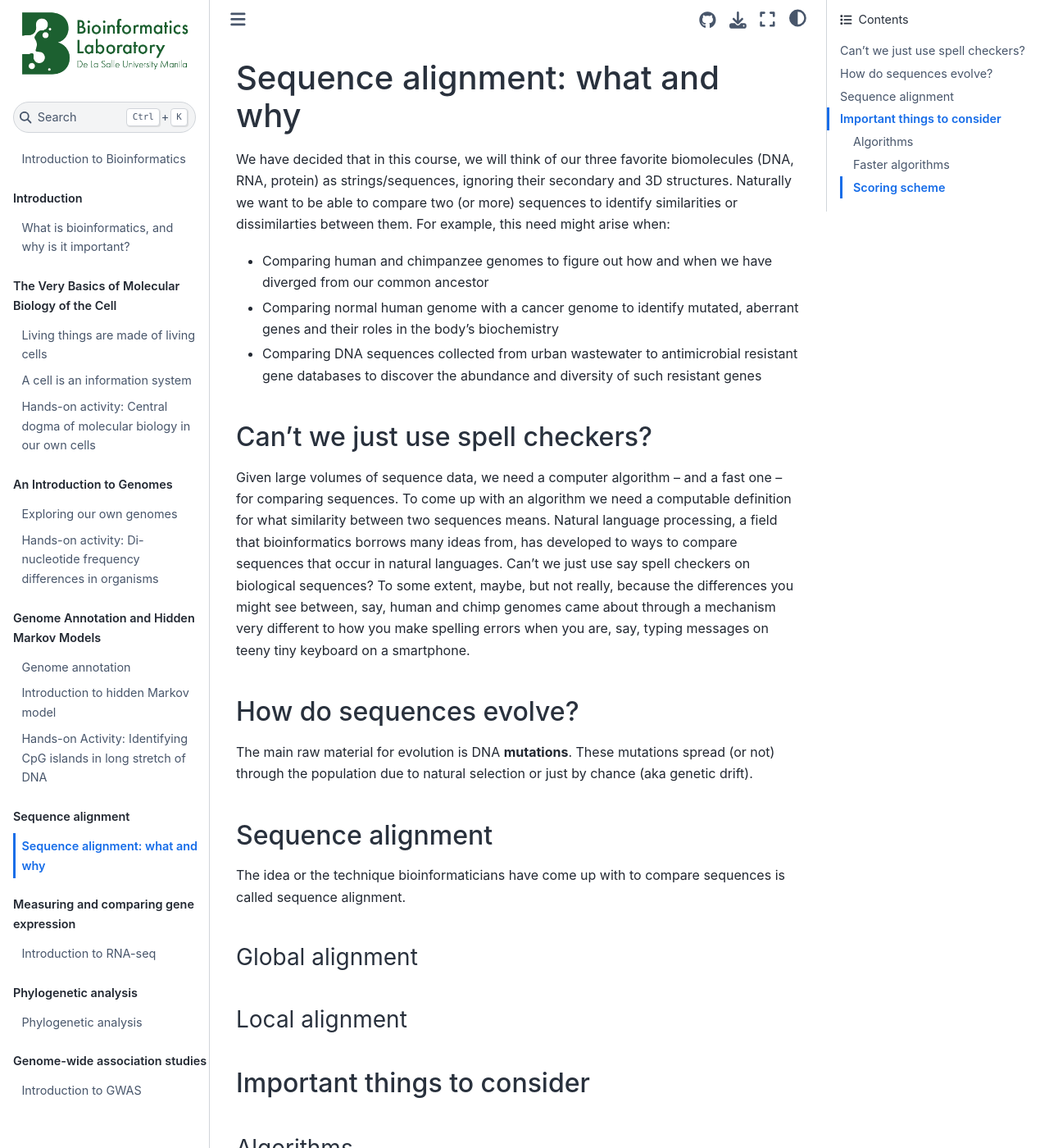
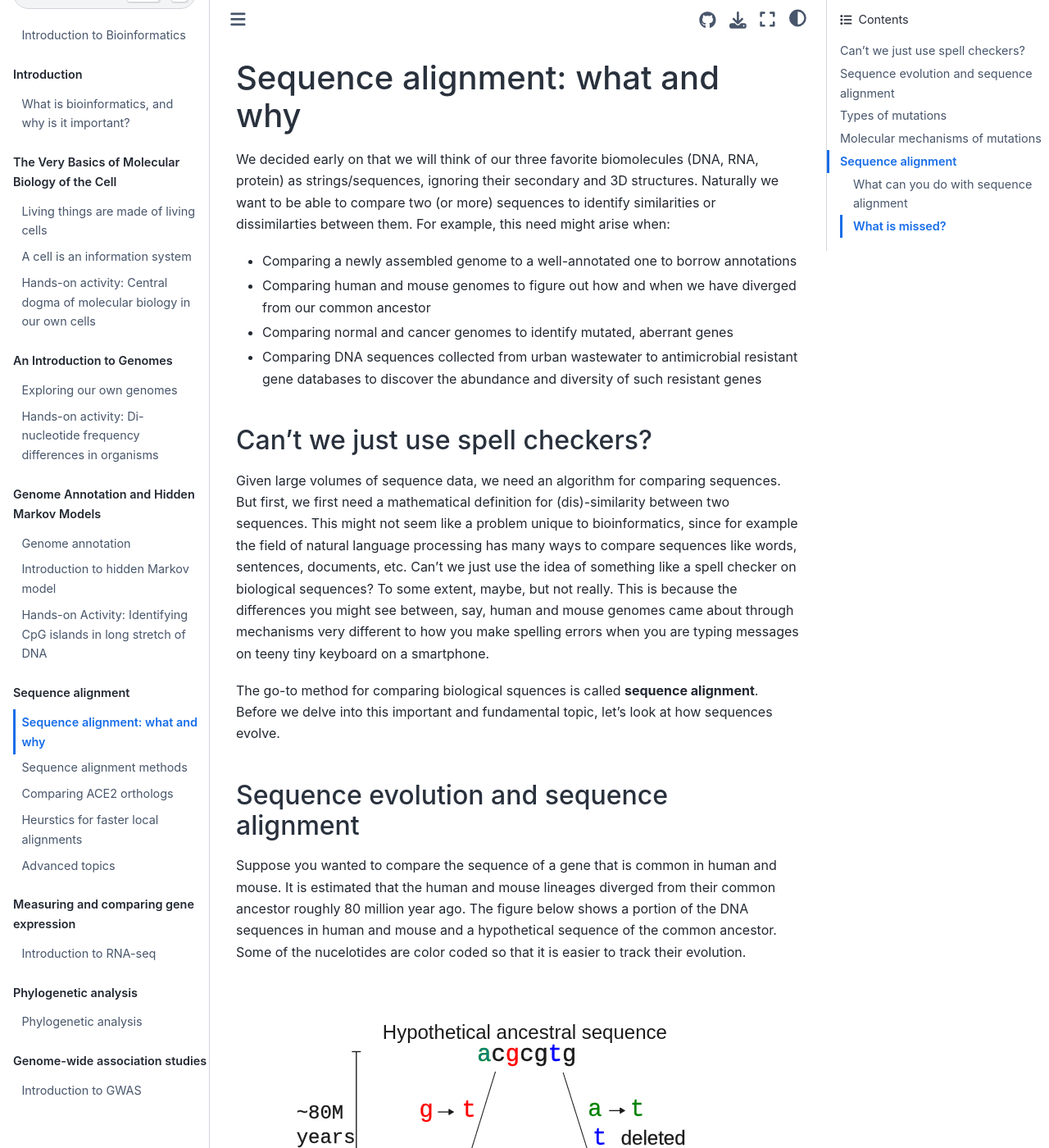
Before and after one commit to anishmss/bioinfo_intro_dlsu, a Jupyter Book: the page built from chapters/sequence_alignment/sequence_alignment_what_and_why.md, in a window 1280 px wide and 1400 px high. Shown: the whole window at 82% size. Built offline with Jupyter Book 1.0.4 settings and Sphinx 7.4.7 and the Sphinx Book theme 1.1.4, drawn with Linux system fonts in a browser that asks for light colours; some of the changed text lies outside the part shown.

Commit message:
Updates sequence alignment skeletal

````diff
--- a/_toc.yml
+++ b/_toc.yml
@@ -24,6 +24,10 @@
   - caption: Sequence alignment
     chapters:
     - file: chapters/sequence_alignment/sequence_alignment_what_and_why
+    - file: chapters/sequence_alignment/sequence_alignment_methods
+    - file: chapters/sequence_alignment/hands_on_ACE2.md
+    - file: chapters/sequence_alignment/faster_local_alignments.md
+    - file: chapters/sequence_alignment/alignment_advanced_topics.md
   - caption: Measuring and comparing gene expression
     chapters:
     - file: chapters/rna_seq/rna_seq_intro.md
--- a/chapters/sequence_alignment/sequence_alignment_what_and_why.md
+++ b/chapters/sequence_alignment/sequence_alignment_what_and_why.md
@@ -1,33 +1,72 @@
 # Sequence alignment: what and why
 
-We have decided that in this course, we will think of our three favorite biomolecules (DNA, RNA, protein) as strings/sequences, ignoring their secondary and 3D structures.
+We decided early on that we will think of our three favorite biomolecules (DNA, RNA, protein) as strings/sequences, ignoring their secondary and 3D structures.
 Naturally we want to be able to compare two (or more) sequences to identify similarities or dissimilarties between them.
 For example, this need might arise when:
 
-- Comparing human and chimpanzee genomes to figure out how and when we have diverged from our common ancestor
-- Comparing normal human genome with a cancer genome to identify mutated, aberrant genes and their roles in the body's biochemistry
+- Comparing a newly assembled genome to a well-annotated one to borrow annotations
+- Comparing human and mouse genomes to figure out how and when we have diverged from our common ancestor
+- Comparing normal and cancer genomes to identify mutated, aberrant genes
 - Comparing DNA sequences collected from urban wastewater to antimicrobial resistant gene databases to discover the abundance and diversity of such resistant genes
 
 
 ## Can't we just use spell checkers?
-Given large volumes of sequence data, we need a computer algorithm -- and a fast one -- for comparing sequences.
-To come up with an algorithm we need a computable definition for what similarity between two sequences means.
-Natural language processing, a field that bioinformatics borrows many ideas from, has developed to ways to compare sequences that occur in natural languages. Can't we just use say spell checkers on biological sequences?
-To some extent, maybe, but not really, because the differences you might see between, say,  human and chimp genomes came about through a mechanism very different to how you make spelling errors when you are, say, typing messages on teeny tiny keyboard on a smartphone.
+Given large volumes of sequence data, we need an algorithm for comparing sequences. But first, we first need a mathematical definition for (dis)-similarity between two sequences. This might not seem like a problem unique to bioinformatics, since for example the field of natural language processing has many ways to compare sequences like words, sentences, documents, etc. Can't we just use the idea of something like a spell checker on biological sequences? To some extent, maybe, but not really. This is because the differences you might see between, say,  human and mouse genomes came about through  mechanisms very different to how you make spelling errors when you are typing messages on teeny tiny keyboard on a smartphone.
 
-## How do sequences evolve?
-The main raw material for evolution is DNA **mutations**.
-These mutations spread (or not) through the population due to natural selection or just by chance (aka genetic drift).
+The go-to method for comparing biological squences is called **sequence alignment**. Before we delve into this important and fundamental topic, let's look at how sequences evolve.
+
+## Sequence evolution and sequence alignment
+Suppose you wanted to compare the sequence of a gene that is common in human and mouse. It is estimated that the human and mouse lineages diverged from their common ancestor roughly 80 million year ago. The figure below shows a portion of the DNA sequences in human and mouse and a hypothetical sequence of the common ancestor. Some of the nucelotides are color coded so that it is easier to track their evolution.
+```{figure} ./images/human-mouse-seq-evolution.svg
+---
+width: 600px
+name: sequence_evolution
+---
+Toy example of evolution of a DNA segment of human and mouse since their divergence.
+```
+
+In the branch leading to Human, there was a **nucleotide substitution** from g to t. This means that somewhere along this branch, the g mutated to a t and the mutation spread through and became **fixed** in that ancestral population, and all the descendants going forward. You can also see a substitution from a to t in the branch leading to Mouse. As a side note, how many substitutions might you expect to see? How often do these substitutions happen?
+
+We also see that a t gets deleted in the mouse lineage. Deletions or insertions are rarer than nucleotide substitutions.
 
 
+## Types  of mutations
+We can classify mutations into small-scale ones that affect up to several nucleotides or large-scale ones that involve re-arrangements of larger segments of DNA.
+
+Here are some small-scale mutations.
+- Substitution
+- Deletion
+- Insertion
+- Inversion
+- Recombination
+
+## Molecular mechanisms of mutations
+- DNA replication error
+- Replication slippage
+- Homologous recombination
+- Chromosome breakage and joining
+- Transposition
+
+In this course, we will only focus on small-scale mutations.
+
 ## Sequence alignment
-The idea or the technique bioinformaticians have come up with to compare sequences is called sequence alignment.
+Given two DNA sequences, a **sequence alignment** is a one-to-one correspondence between homologous nucleotides, i.e. nucleotides of common ancestry.  We can also define sequence alignment in a similar way for RNA or protein sequences.  An alignment can be visualized by placing one sequence on top of another such that the corresponding nucleotides are in the same **column**. A deletion or insertion is mapped to a **gap** character "-". For the example in {numref}`sequence_evolution`, its correct alignment can be visualized as shown below.
 
-### Global alignment
+```{figure} ./images/human-mouse-seq-alignment.svg
+---
+width: 600px
+name: sequence_evolution_alignment
+---
+A sequence alignment is a hypothesis about how the sequences have evolved.
+```
 
-### Local alignment
+### What can you do with sequence alignment
+A sequence alignment is a hypothesis about how the two sequences have evolved. It can answer questions like:
+- Are the two sequences homologous?
+- What parts are homologous ?
+- How have the sequences evolved?
 
-## Important things to consider
-### Algorithms
-### Faster algorithms
-### Scoring scheme
+### What is missed?
+A caveat is that because we don't have the ancestral or intermediate sequences it is going to miss a few important details: back substitutions, parallel substitions, coincidental substitutions, etc. These are important especially if we wish to count the actual number of substitutions. This is needed for example to compute evolutionary distance between sequences. There are ways to correct fors some of these, but for now we will just gloss over this inadequacy.
+
+We will next look at how to compute alignments.
````
Also changed, not shown: chapters/hmm/hmm_intro.md (+2 -2 lines), chapters/sequence_alignment/alignment_advanced_topics.md (added, +8 -0 lines), chapters/sequence_alignment/faster_local_alignments.md (added, +1 -0 lines), chapters/sequence_alignment/hands_on_ACE2.md (added, +25 -0 lines), chapters/sequence_alignment/sequence_alignment_methods.md (added, +28 -0 lines), intro.md (+15 -15 lines), chapters/sequence_alignment/images/human-mouse-seq-alignment.svg (added), chapters/sequence_alignment/images/human-mouse-seq-evolution.svg (added).
